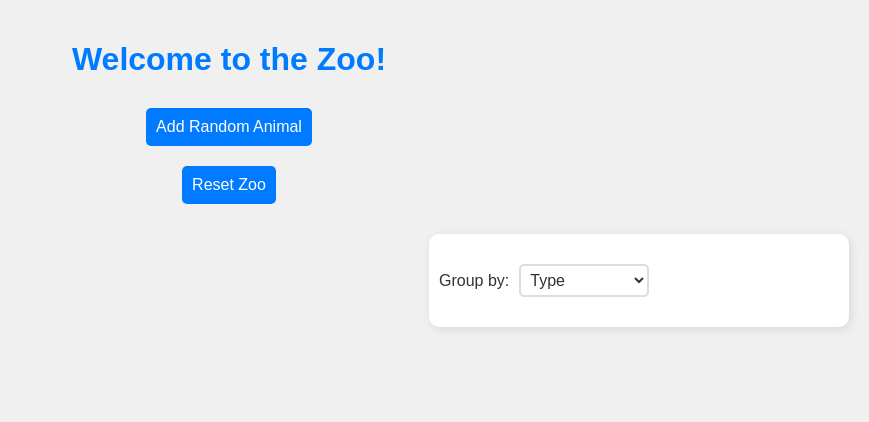
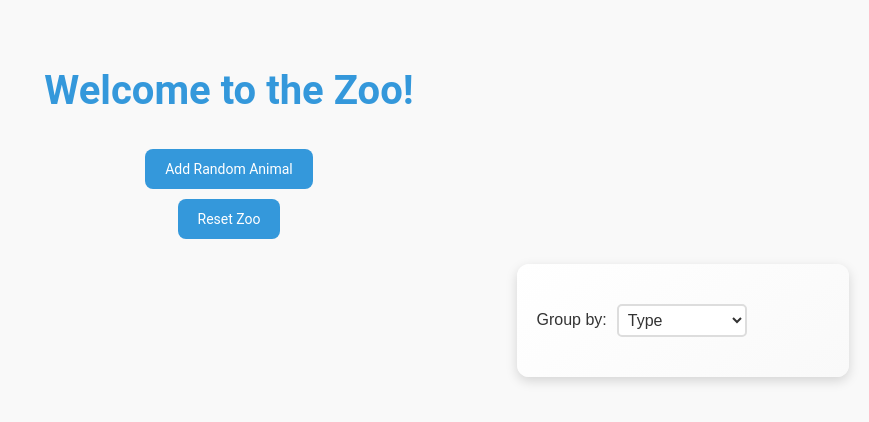
Before and after one commit to vivientje97/zoo-app, a Vue app: page / in a window 1280 px wide. Shown: the top 422 px of the page, without its empty margins (411-1280 px from the left). Built offline with nearby package versions, Linux system fonts and the light colour scheme.

Commit message:
Update CSS

```diff
--- a/src/styles/AnimalCard.css
+++ b/src/styles/AnimalCard.css
@@ -1,61 +1,74 @@
 .animal-card {
 	width: 300px;
-	border: 2px solid #ddd;
-	padding: 1em;
+	border: none;
+	border-radius: 12px;
+	box-shadow: 0 4px 12px rgba(0, 0, 0, 0.15);
+	padding: 1.5em;
 	margin: 1em;
-	border-radius: 10px;
-	box-shadow: 2px 2px 10px rgba(0, 0, 0, 0.1);
 	display: flex;
 	flex-direction: column;
 	align-items: center;
-	background-color: #fff;
-	transition: transform 0.2s ease;
+	background: linear-gradient(145deg, #f9f9f9, #ffffff);
+	transition: transform 0.3s ease, box-shadow 0.3s ease;
 }
 
 .animal-card:hover {
-	transform: translateY(-5px);
+	transform: translateY(-8px);
+	box-shadow: 0 8px 16px rgba(0, 0, 0, 0.2);
 }
 
 .animal-image {
-	width: 80px;
-	height: 80px;
-	object-fit: contain;
-	margin-bottom: 10px;
+	width: 90px;
+	height: 90px;
+	object-fit: cover;
+	border-radius: 8px;
+	margin-bottom: 15px;
 }
 
 h3 {
-	font-family: 'Arial', sans-serif;
+	font-family: 'Roboto', sans-serif;
 	color: #333;
+	font-size: 1.2em;
+	margin: 0;
 }
 
-p {
-	font-family: 'Arial', sans-serif;
-	color: #555;
+.animal-description {
+	font-family: 'Roboto', sans-serif;
+	color: #666;
+	font-size: 14px;
+	text-align: center;
+	margin: 10px 0;
+	line-height: 1.5;
 }
 
 button {
-	background-color: #007BFF;
+	background-color: #3498db;
 	color: white;
 	border: none;
-	padding: 10px;
-	border-radius: 5px;
+	padding: 12px 20px;
+	border-radius: 8px;
 	cursor: pointer;
-	font-family: 'Arial', sans-serif;
+	font-family: 'Roboto', sans-serif;
+	font-size: 14px;
+	transition: background-color 0.3s ease, transform 0.2s ease;
+	margin: 5px;
 }
 
 button:hover {
-	background-color: #0056b3;
+	background-color: #2980b9;
+	transform: scale(1.05);
 }
 
 .interaction-result {
-	margin-top: 10px;
-	font-family: 'Arial', sans-serif;
+	margin-top: 12px;
+	font-family: 'Roboto', sans-serif;
+	font-size: 14px;
 }
 
 .interaction-result.green {
-	color: green;
+	color: #27ae60;
 }
 
 .interaction-result.red {
-	color: red;
+	color: #e74c3c;
 }
--- a/src/styles/Zoo.css
+++ b/src/styles/Zoo.css
@@ -1,7 +1,7 @@
 .zoo {
 	text-align: center;
-	background-color: #f0f0f0;
-	padding: 20px;
+	background-color: #f9f9f9;
+	padding: 40px 20px;
 	min-height: 100vh;
 	display: flex;
 	flex-direction: column;
@@ -9,23 +9,24 @@
 }
 
 .title {
-	font-size: 2rem;
-	margin-bottom: 20px;
-	color: #007BFF;
-	font-family: 'Arial', sans-serif;
+	font-size: 2.5rem;
+	margin-bottom: 30px;
+	color: #3498db;
+	font-family: 'Roboto', sans-serif;
 }
 
 .zoo-container {
 	display: flex;
 	flex-direction: row;
 	justify-content: center;
-	gap: 20px;
+	gap: 30px;
 	width: 100%;
+	max-width: 1700px;
 	padding: 20px;
 }
 
 .animals-container {
-	flex: 1;
+	flex: 3; /* Adjusted to take up more space */
 	display: flex;
 	flex-wrap: wrap;
 	justify-content: center;
@@ -33,10 +34,10 @@
 }
 
 .grouped-animals-container {
-	flex: 1;
+	flex: 1; /* Adjusted to take up less space */
 	max-width: 400px;
-	background-color: #fff;
-	padding: 10px;
-	border-radius: 10px;
-	box-shadow: 2px 2px 10px rgba(0, 0, 0, 0.1);
+	background: linear-gradient(145deg, #ffffff, #f9f9f9);
+	padding: 20px;
+	border-radius: 12px;
+	box-shadow: 0 4px 12px rgba(0, 0, 0, 0.15);
 }
```
